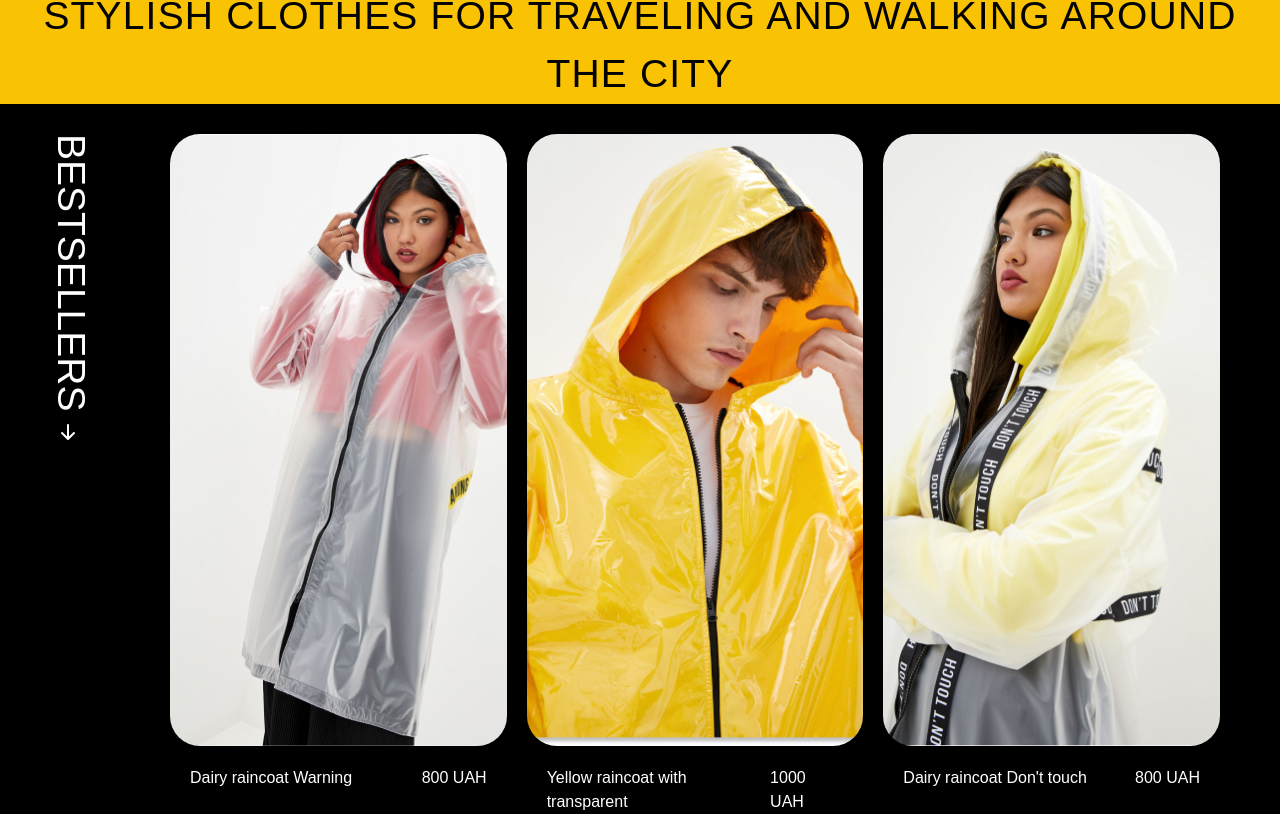
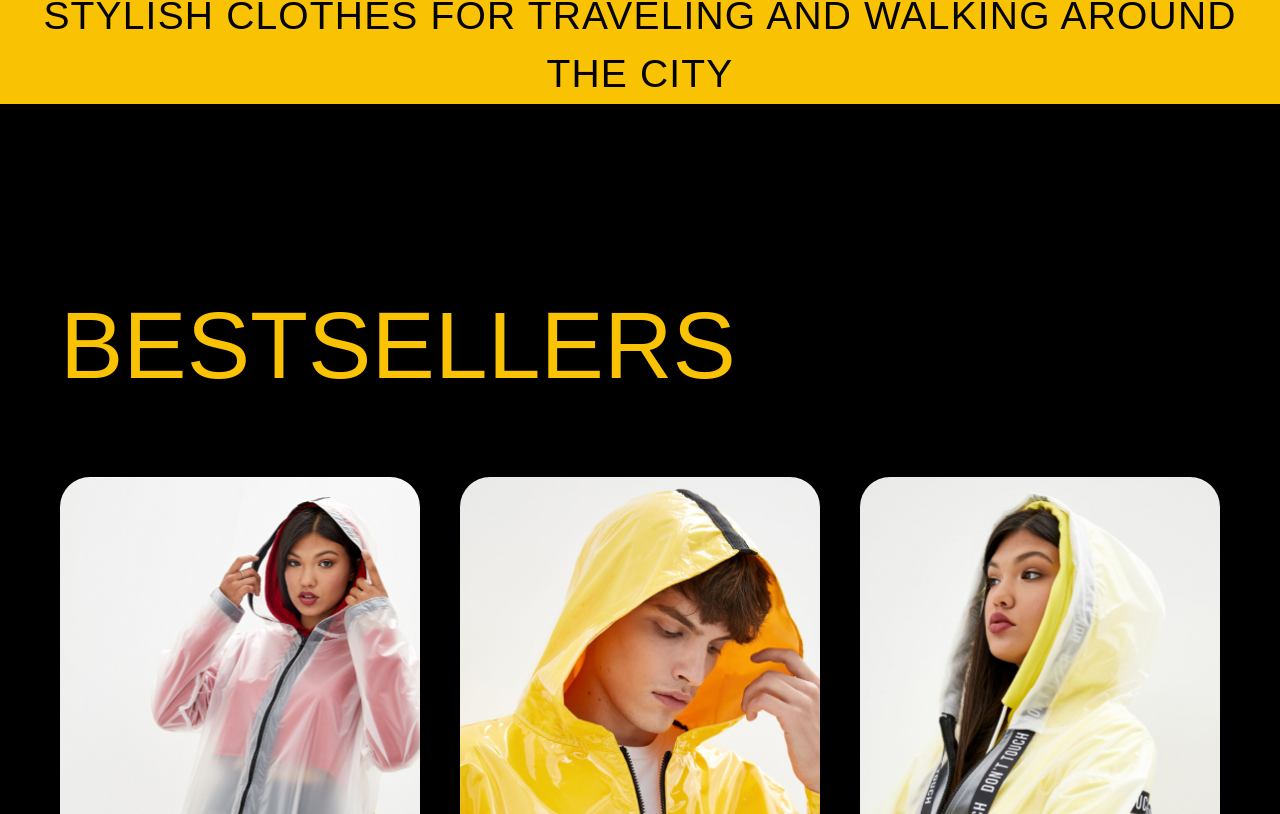
Before and after one commit to SergeyPush/drydope-vite, a React (Vite) app: page / in a window 1280 px wide. Shown: the part 706-1520 px from the top of the page. Built offline with nearby package versions, Linux system fonts and the light colour scheme; a web font is replaced by a local one.

Commit message:
Changed Header and Bestseller sections

```diff
--- a/src/components/BestSellers.jsx
+++ b/src/components/BestSellers.jsx
@@ -3,11 +3,12 @@ import CardBig from "./CardBig";
 import styled from "styled-components";
 import { bestsellers as data } from "../data";
 import MenuItem from "./MenuItem";
+import Title from "./Title";
 
 const BestSellers = () => {
   return (
     <WrapperStyled>
-      <MenuItem title="Bestsellers" />
+      <Title title="Bestsellers" />
       <div className="card-list">
         {data.map((item, index) => (
           <CardBig data={item} key={index} />
@@ -18,18 +19,15 @@ const BestSellers = () => {
 };
 
 const WrapperStyled = styled.div`
-  display: flex;
-  flex-direction: row;
-  justify-content: space-between;
   margin-bottom: 180px;
 
   .card-list {
-    //width: 100%;
+    width: 100%;
     display: grid;
-    //grid-template-columns: 1fr 1fr 1fr;
     grid-template-columns: repeat(3, minmax(300px, 450px));
-    column-gap: 20px;
+    justify-content: space-around;
     row-gap: 60px;
+    column-gap: 40px;
   }
 `;
 
--- a/src/components/Header.jsx
+++ b/src/components/Header.jsx
@@ -38,13 +38,13 @@ const Header = () => {
 const NavigationWrapper = styled.div`
   padding-top: 20px;
   height: calc(100vh);
-  margin-bottom: 20px;
   display: flex;
   flex-direction: column;
   justify-content: space-between;
   background-image: url("./images/heroimage.png");
   background-repeat: no-repeat;
   background-position: bottom left;
+  margin-bottom: 160px;
 `;
 
 const HeroStyled = styled.div`
--- /dev/null
+++ b/src/components/Title.jsx
@@ -0,0 +1,16 @@
+import React from "react";
+import styled from "styled-components";
+
+const Title = ({ title }) => {
+  return <ParagraphStyled>{title}</ParagraphStyled>;
+};
+
+const ParagraphStyled = styled.p`
+  font-family: "Gosha Sans", sans-serif;
+  font-size: 95px;
+  text-transform: uppercase;
+  color: #f9c202;
+  margin-bottom: 60px;
+`;
+
+export default Title;
```
Also changed, not shown: public/images/buy.png (added).
